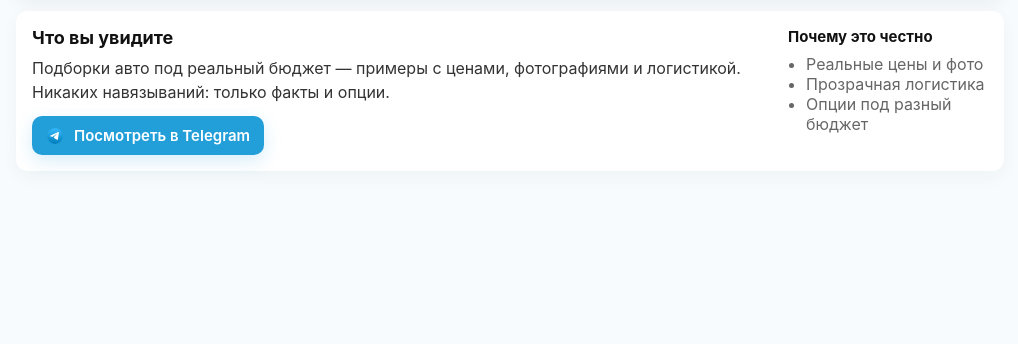
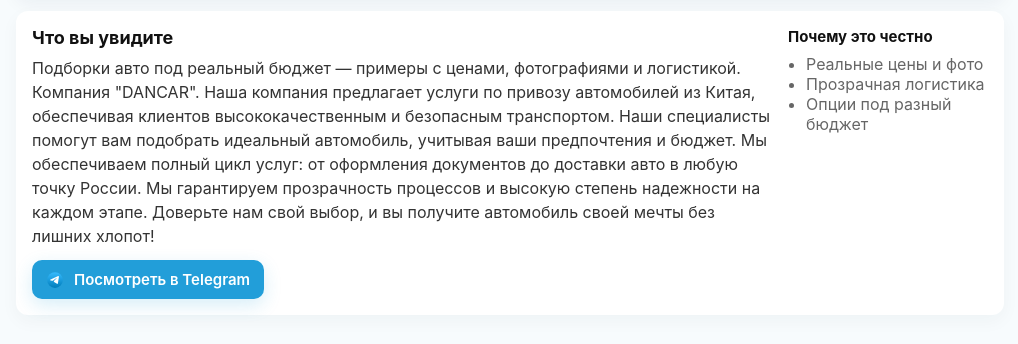
Before and after one commit to Siwaaa/sites-for-ads, a plain HTML site: page index.html in a window 1280 px wide. Shown: the part 264-608 px from the top of the page, without its empty margins (130-1148 px from the left). Drawn offline with Linux system fonts and the light colour scheme.

Commit message:
Update index.html

```diff
--- a/index.html
+++ b/index.html
@@ -170,7 +170,7 @@
       <div class="row">
         <div style="flex:1;min-width:200px">
           <h2 style="margin-top:0;margin-bottom:8px;font-size:18px">Что вы увидите</h2>
-          <p style="margin:0 0 12px 0;color:#333;line-height:1.5">Подборки авто под реальный бюджет — примеры с ценами, фотографиями и логистикой. Никаких навязываний: только факты и опции.</p>
+          <p style="margin:0 0 12px 0;color:#333;line-height:1.5">Подборки авто под реальный бюджет — примеры с ценами, фотографиями и логистикой. Компания "DANCAR". Наша компания предлагает услуги по привозу автомобилей из Китая, обеспечивая клиентов высококачественным и безопасным транспортом. Наши специалисты помогут вам подобрать идеальный автомобиль, учитывая ваши предпочтения и бюджет. Мы обеспечиваем полный цикл услуг: от оформления документов до доставки авто в любую точку России. Мы гарантируем прозрачность процессов и высокую степень надежности на каждом этапе. Доверьте нам свой выбор, и вы получите автомобиль своей мечты без лишних хлопот!</p>
           <p style="margin:0 0 6px 0;color:var(--muted)"></p>
 
           <div style="margin-top:12px">
```
